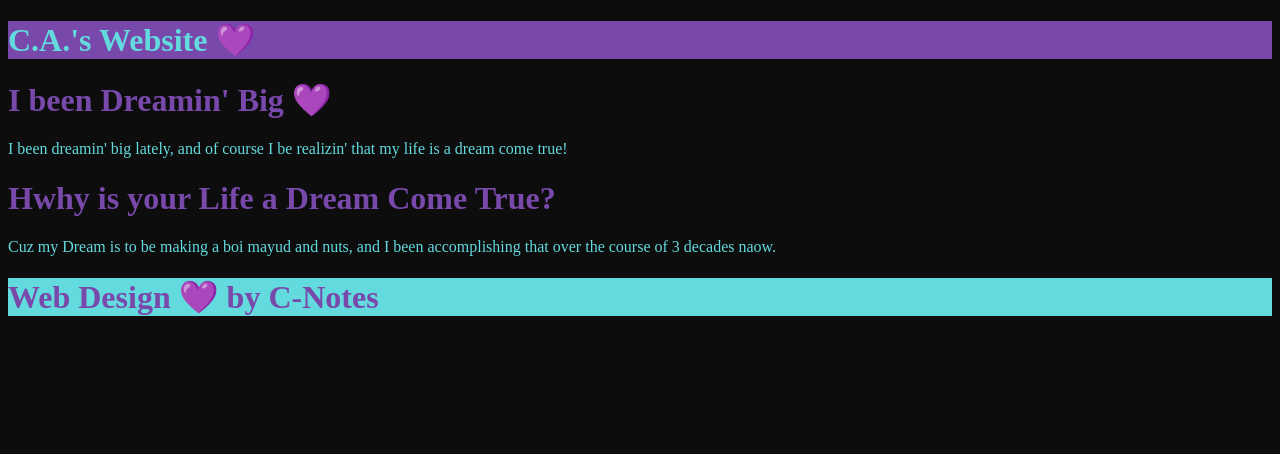
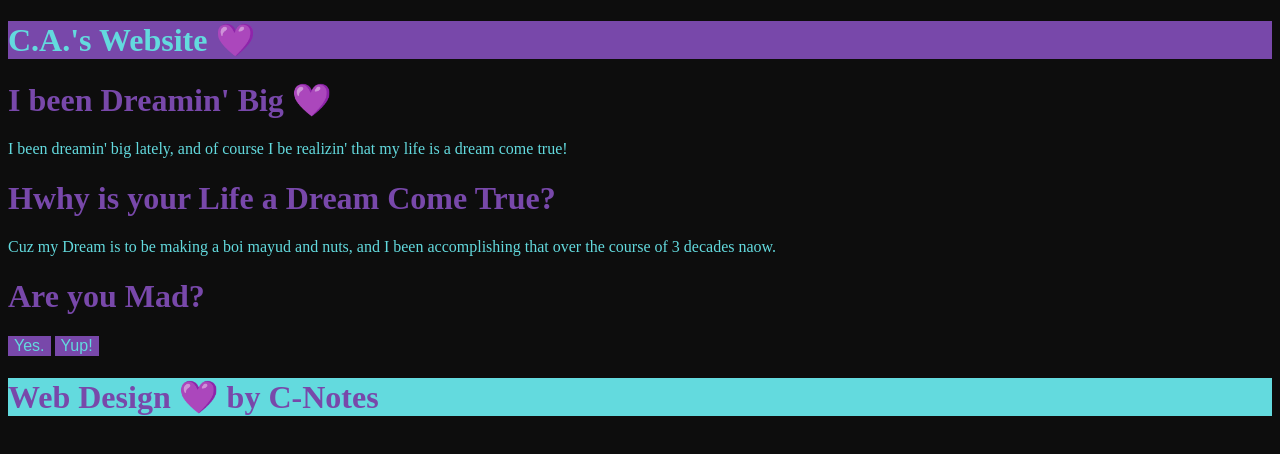
Before and after one commit to Clayto30/wyldehart, a plain HTML site: page index.html in a window 1280 px wide. Drawn offline with Linux system fonts and the light colour scheme.

Commit message:
added and styled buttons

```diff
--- a/index.html
+++ b/index.html
@@ -18,6 +18,9 @@
         <p>I been dreamin' big lately, and of course I be realizin' that my life is a dream come true!</p>
         <h1>Hwhy is your Life a Dream Come True?</h1>
         <p>Cuz my Dream is to be making a boi mayud and nuts, and I been accomplishing that over the course of 3 decades naow.</p>
+        <h1>Are you Mad?</h1>
+        <button id="madbtn">Yes.</button>
+        <button id="madbtn">Yup!</button>
     </main>
     <footer><h1>Web Design 💜 by C-Notes</h1></footer>
 </body>
--- a/style.css
+++ b/style.css
@@ -31,3 +31,13 @@
   footer h1 {
       color: var(--primary-color)
   }
+
+  #madbtn {
+      background-color: #7848AA;
+      border: none;
+      color: var(--secondary-color);
+      text-align: center;
+      text-decoration: none;
+      display: inline-block;
+      font-size: 16px;
+  }
```
